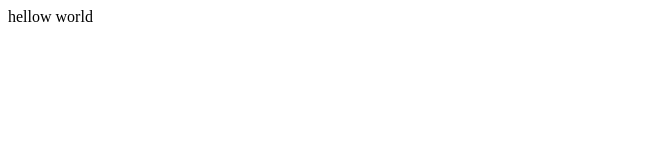
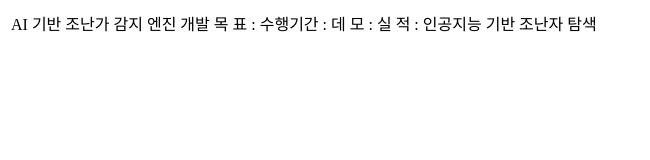
Before and after one commit to junwooChoi94/choi94cv.github.io, a plain HTML site: page index.html in a window 1280 px wide. Shown: the whole page, without its empty margins (0-650 px from the left). Drawn offline with Linux system fonts and the light colour scheme.

Commit message:
Update index.html

```diff
--- a/index.html
+++ b/index.html
@@ -1,3 +1,31 @@
 <body>
-  hellow world
+  <table>
+   <tr>
+    <td>
+    AI 기반 조난가 감지 엔진 개발
+    </td>
+    <td>
+    목    표  :
+    수행기간  :
+    데    모  :
+    실    적  :
+    </td>
+    <td>
+    인공지능 기반 조난자 탐색
+    </td>
+   </tr>
+
+   <tr>
+    <td>
+
+    </td>
+   </tr>
+
+   <tr>
+    <td>
+
+    </td>
+   </tr>
+
+  </table>
 </body>
```
